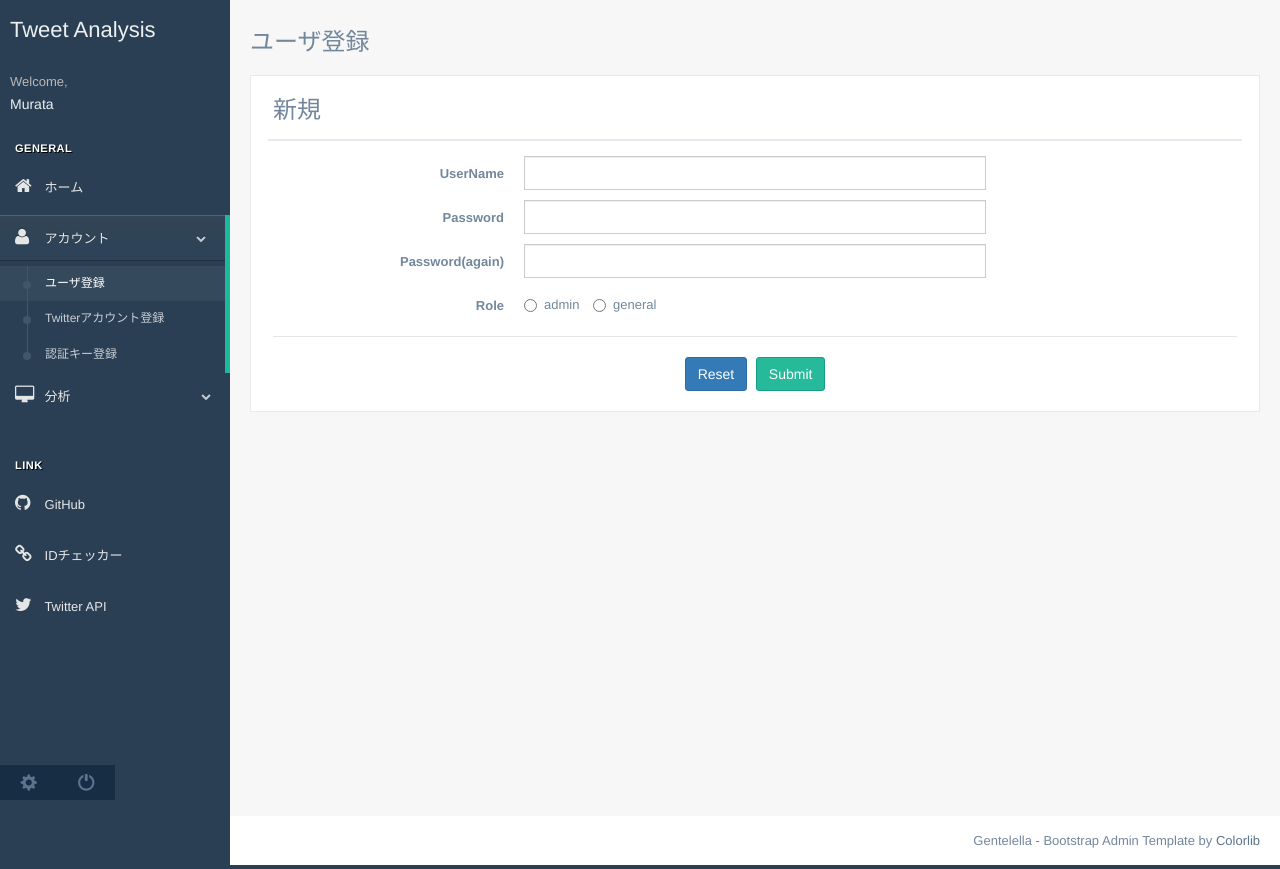
After one commit to k-murata08/tweet_analysis_app, a Django app: page /accounts/user/add/ in a window 1280 px wide. The commit adds this page. Run offline with Django 3.2, Linux system fonts and the light colour scheme; some libraries are stand-ins or nearby versions.

Commit message:
Create user form

```diff
--- a/accounts/forms.py
+++ b/accounts/forms.py
@@ -1,5 +1,7 @@
 # -*- coding: utf-8 -*-
 from django import forms
+
+import tweet_analysis.const as ta_const
 
 
 class TwitterNameForm(forms.Form):
@@ -54,3 +56,41 @@ class OathForm(forms.Form):
                 'class':'form-control'
             }
     ))
+
+
+class UserForm(forms.Form):
+    username = forms.CharField(
+        max_length=20,
+        required=True,
+        widget=forms.TextInput(
+            attrs={
+                'class':'form-control'
+            }
+        )
+    )
+    password = forms.CharField(
+        max_length=20,
+        required=True,
+        widget=forms.PasswordInput(
+            attrs={
+                'class':'form-control'
+            }
+        )
+    )
+    password_confirm = forms.CharField(
+        max_length=20,
+        required=True,
+        widget=forms.PasswordInput(
+            attrs={
+                'class':'form-control'
+            }
+        )
+    )
+    role = forms.ChoiceField(
+        widget=forms.RadioSelect(
+            attrs={
+                'class':'flat'
+            }
+        ),
+        choices=ta_const.USER_ROLES
+    )
--- /dev/null
+++ b/accounts/templates/user_form.html
@@ -0,0 +1,56 @@
+{% extends "base.html" %}
+
+{% block content %}
+<div class="page-title">
+    <div class="title_left">
+        <h3>ユーザ登録</h3>
+    </div>
+</div>
+<div class="row">
+    <div class="col-md-12 col-sm-12 col-xs-12">
+        <div class="x_panel">
+            <div class="x_title">
+                <h3>新規</h3>
+            </div>
+            <div class="x_content">
+                <form class="form-horizontal" method="post">
+                    {% csrf_token %}
+                    <div class="form-group">
+                        <label class="control-label col-md-3 col-sm-3 col-xs-12" for="consumer_key">UserName </label>
+                        <div class="col-md-6 col-sm-6 col-xs-12">
+                            {{ form.username }}
+                        </div>
+                    </div>
+                    <div class="form-group">
+                        <label class="control-label col-md-3 col-sm-3 col-xs-12" for="consumer_secret">Password </label>
+                        <div class="col-md-6 col-sm-6 col-xs-12">
+                            {{ form.password }}
+                        </div>
+                    </div>
+                    <div class="form-group">
+                        <label class="control-label col-md-3 col-sm-3 col-xs-12" for="access_token">Password(again) </label>
+                        <div class="col-md-6 col-sm-6 col-xs-12">
+                            {{ form.password_confirm }}
+                        </div>
+                    </div>
+                    <div class="form-group">
+                        <label class="control-label col-md-3 col-sm-3 col-xs-12" for="access_token_secret">Role </label>
+                        <div class="col-md-6 col-sm-6 col-xs-12">
+                            {% for radio in form.role %}
+                            <label class="radio-inline">{{ radio.tag }}{{ radio.choice_label }}</label>
+                            {% endfor %}
+                        </div>
+                    </div>
+                    <div class="ln_solid"></div>
+                    <div class="form-group">
+                        <div class="col-md-6 col-sm-6 col-xs-12 col-md-offset-5">
+                            <button class="btn btn-primary" type="reset">Reset</button>
+                            <button type="submit" class="btn btn-success">Submit</button>
+                        </div>
+                    </div>
+                </form>
+            </div>
+        </div>
+    </div>
+</div>
+{% endblock %}
--- a/accounts/urls.py
+++ b/accounts/urls.py
@@ -6,6 +6,7 @@ from . import views
 urlpatterns = [
     url(r'^login/$', login, {'template_name': 'login.html'}, name='login'),
     url(r'^logout/$', views.logout_to_index, name='logout'),
+    url(r'^user/add/$', views.user_add, name='user_add'),
     url(r'^account/add/$', views.account_add, name='account_add'),
     url(r'^account/add/(?P<screen_name>[\w\-]+)/$', views.account_confirm, name='account_confirm'),
     url(r'^oath/add/$', views.oath_add, name='oath_add'),
--- a/accounts/views.py
+++ b/accounts/views.py
@@ -3,9 +3,10 @@ from __future__ import unicode_literals
 
 from django.shortcuts import render, redirect
 from django.contrib.auth import logout
+from django.contrib.auth.models import User
 
-from .forms import TwitterNameForm, OathForm
-from .models import TwitterAccount, OathKey
+from .forms import TwitterNameForm, OathForm, UserForm
+from .models import TwitterAccount, OathKey, Profile
 import utils as account_utils
 import analysis.utils as analysis_utils
 
@@ -13,6 +14,28 @@ import analysis.utils as analysis_utils
 def logout_to_index(request):
     logout(request)
     return redirect('index')
+
+
+def user_add(request):
+    if request.method == 'POST':
+        form = UserForm(request.POST)
+        if form.is_valid() and form.cleaned_data['password'] == form.cleaned_data['password_confirm']:
+            user = User.objects.create(
+                username=form.cleaned_data['username'],
+                password=form.cleaned_data['password']
+            )
+            Profile.objects.create(
+                role=form.cleaned_data['role'],
+                user=user
+            )
+            return analysis_utils.redirect_index(request)
+
+    else:
+        form = UserForm()
+
+    return render(request, 'user_form.html', {
+        'form': form
+    })
 
 
 def account_add(request):
--- a/tweet_analysis/templates/base.html
+++ b/tweet_analysis/templates/base.html
@@ -41,7 +41,7 @@
                                     <li><a href="{% url 'index' %}"><i class="fa fa-home"></i> ホーム </a></li>
                                     <li><a><i class="fa fa-user"></i> アカウント <span class="fa fa-chevron-down"></span></a>
                                         <ul class="nav child_menu">
-                                            <li><a href="#">ユーザ登録</a></li>
+                                            <li><a href="{% url 'user_add' %}">ユーザ登録</a></li>
                                             <li><a href="{% url 'account_add' %}">Twitterアカウント登録</a></li>
                                             <li><a href="{% url 'oath_add' %}">認証キー登録</a></li>
                                         </ul>
```
